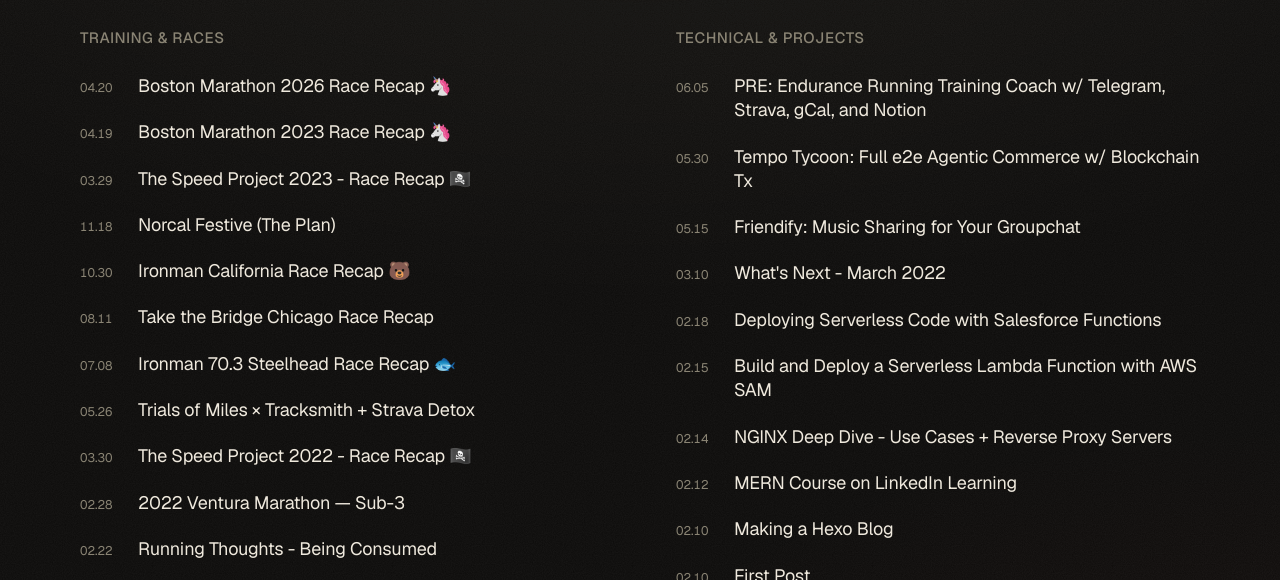
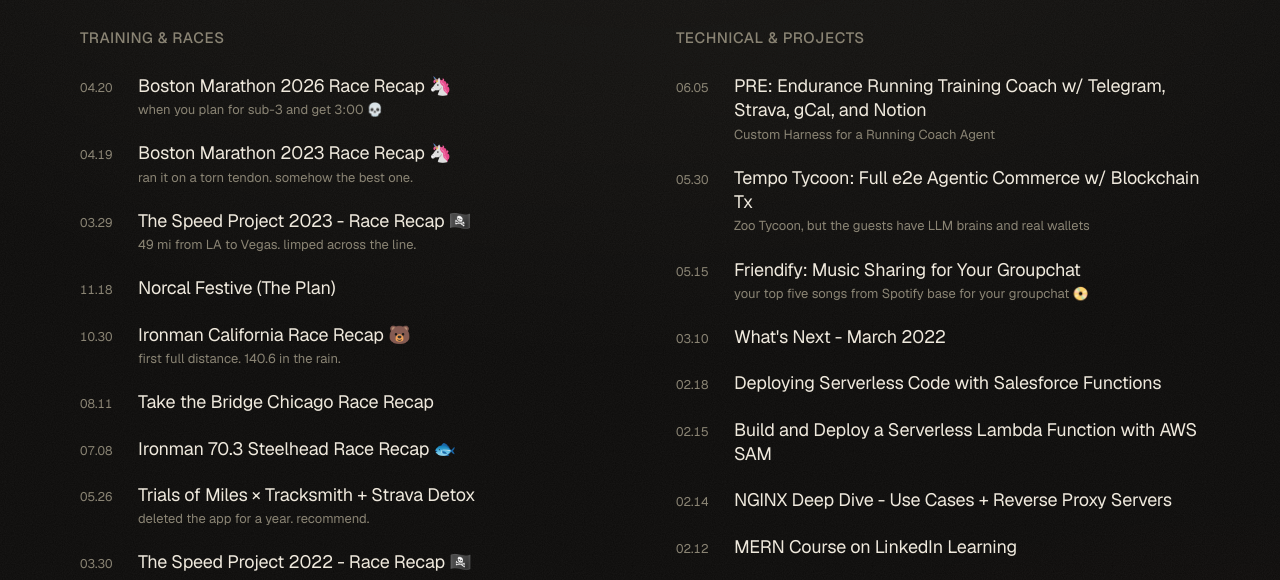
Before and after one commit to elimchayseng/limchayseng_blog, an Astro site: page / in a window 1280 px wide. Shown: the part 220-800 px from the top of the page. Built offline with nearby package versions, Linux system fonts and the light colour scheme; Astro itself is replaced by a stand-in of ours.

Commit message:
restore post subtitles under titles on the two-column homepage
Each post row in the Training & Races / Technical & Projects columns now
shows its one-line note as a subtitle beneath the title (sans, muted, no
italic).

```diff
--- a/src/pages/index.astro
+++ b/src/pages/index.astro
@@ -90,7 +90,12 @@ const COLUMNS = [
 										<span class="date">
 											<FormattedDate date={post.data.pubDate} format="mmdd" />
 										</span>
-										<span class="title">{post.data.title}</span>
+										<span class="entry">
+											<span class="title">{post.data.title}</span>
+											{post.data.note && (
+												<span class="note">{post.data.note}</span>
+											)}
+										</span>
 									</a>
 								))}
 							</div>
@@ -196,15 +201,27 @@ const COLUMNS = [
 				font-variant-numeric: tabular-nums;
 				flex-shrink: 0;
 			}
+			.entry {
+				display: flex;
+				flex-direction: column;
+				gap: 3px;
+				flex: 1;
+				min-width: 0;
+			}
 			.title {
 				font-family: var(--sans);
 				font-weight: 400;
 				font-size: 18px;
 				color: var(--ink);
-				flex: 1;
 				letter-spacing: -0.012em;
 				line-height: 1.35;
 				transition: color 200ms ease;
+			}
+			.note {
+				font-family: var(--sans);
+				font-size: 13px;
+				color: var(--ink-mute);
+				line-height: 1.4;
 			}
 			.row:hover .title {
 				color: var(--hanko);
```
